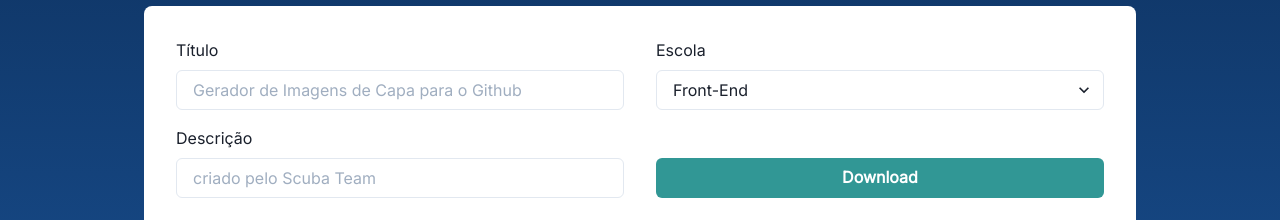
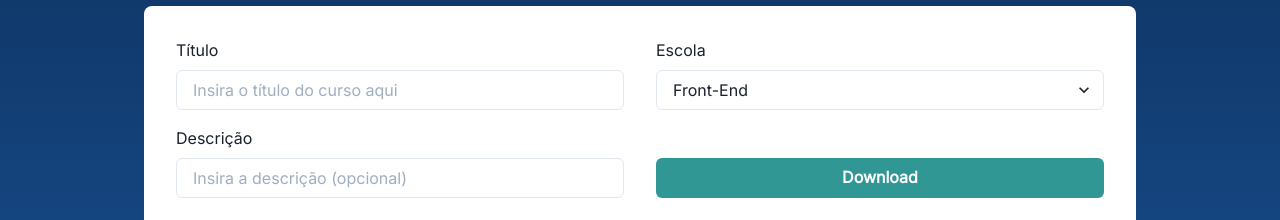
Before and after one commit to edukure/alura-github-thumbnail-generator, a Next.js app: page / in a window 1280 px wide. Shown: the part 634-854 px from the top of the page. Built offline with nearby package versions, Linux system fonts and the light colour scheme.

Commit message:
alterar valores padrão do form e placeholders

```diff
--- a/src/components/Form/index.tsx
+++ b/src/components/Form/index.tsx
@@ -24,7 +24,7 @@ function Form({ onSubmit, onInputChange }) {
               <Input
                 type="text"
                 name="title"
-                placeholder="Gerador de Imagens de Capa para o Github"
+                placeholder="Insira o título do curso aqui"
                 onChange={onInputChange}
               />
             </FormControl>
@@ -34,7 +34,7 @@ function Form({ onSubmit, onInputChange }) {
               <Input
                 type="text"
                 name="description"
-                placeholder="criado pelo Scuba Team"
+                placeholder="Insira a descrição (opcional)"
                 onChange={onInputChange}
               />
             </FormControl>
--- a/src/pages/index.tsx
+++ b/src/pages/index.tsx
@@ -8,8 +8,8 @@ import { Thumbnail } from '@components/Thumbnail';
 import buildUrl from '@utils/buildUrl';
 
 const initialThumbnailInfo: Thumbnail = {
-  title: 'Gerador de Imagens de Capa para o Github',
-  description: 'criado pelo Scuba Team',
+  title: '',
+  description: '',
   type: 'front-end',
 };
 
```
